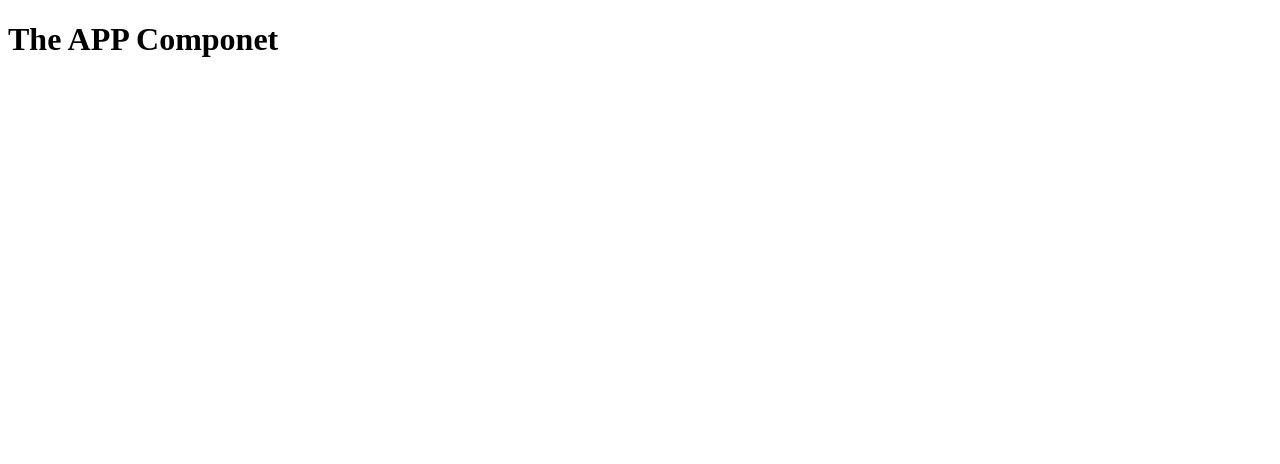
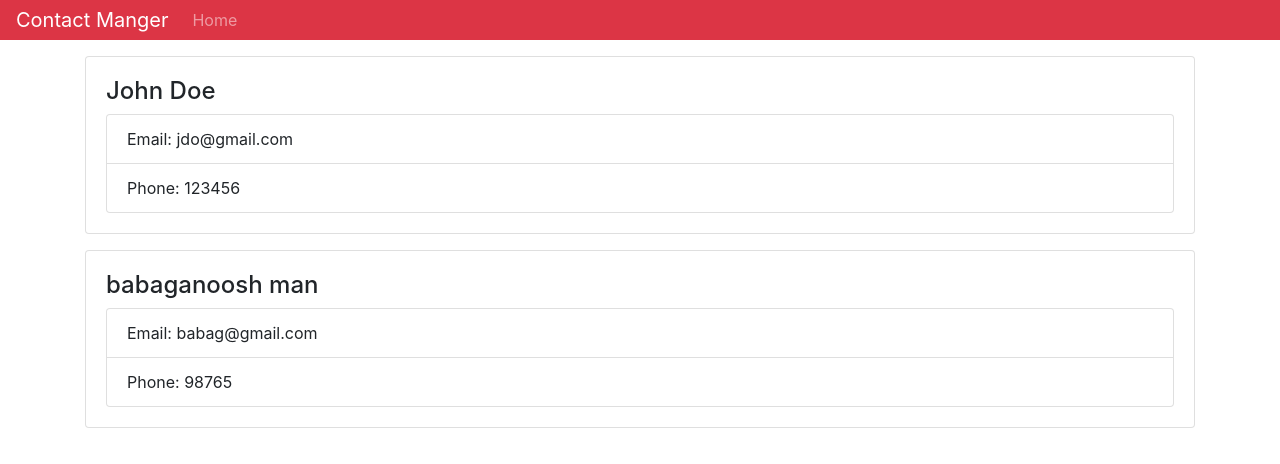
Before and after one commit to seppar93/contact-manger, a React (Create React App) app: page / in a window 1280 px wide. Shown: the top 464 px of the page. Built offline with nearby package versions, Linux system fonts and the light colour scheme.

Commit message:
content setup

```diff
--- a/package.json
+++ b/package.json
@@ -3,6 +3,7 @@
   "version": "0.1.0",
   "private": true,
   "dependencies": {
+    "bootstrap": "^4.1.3",
     "react": "^16.5.2",
     "react-dom": "^16.5.2",
     "react-scripts": "2.0.5"
--- a/src/App.js
+++ b/src/App.js
@@ -1,13 +1,32 @@
 import React, { Component } from "react";
-// import logo from './logo.svg';
+import Contact from "./components/Contact";
+import Header from "./components/Header";
+import "bootstrap/dist/css/bootstrap.min.css";
 import "./App.css";
 
 class App extends Component {
   render() {
+    // we can put any type of JS we want here
+
+    // how react looks
+    // return createElement(
+    //   "div",
+    //   {className="App"},
+    //   React.createElement("h1", null, "The App Component")
+    // )
     return (
       // you can return only one div
+
       <div className="App">
-        <h1> The APP Componet</h1>
+        <Header /> {/* we added a default prop */}
+        <div className="container">
+          <Contact name="John Doe" email="jdo@gmail.com" phone="123456" />
+          <Contact
+            name="babaganoosh man"
+            email="babag@gmail.com"
+            phone="98765"
+          />
+        </div>
       </div>
     );
   }
--- /dev/null
+++ b/src/components/Contact.js
@@ -0,0 +1,29 @@
+import React, { Component } from "react";
+import PropTypes from "prop-types";
+
+class Contact extends Component {
+  // static propTypes = {
+  //   name: PropTypes.string.isRequired,
+  //   email: PropTypes.string.isRequired,
+  //   phone: PropTypes.string.isRequired
+  // };
+  render() {
+    const { name, email, phone } = this.props;
+    return (
+      <div className="card card-body mb-3">
+        <h4> {name} </h4>
+        <ul className="list-group">
+          <li className="list-group-item"> Email: {email} </li>
+          <li className="list-group-item"> Phone: {phone} </li>
+        </ul>
+      </div>
+    );
+  }
+}
+Contact.propTypes = {
+  name: PropTypes.string.isRequired,
+  email: PropTypes.string.isRequired,
+  phone: PropTypes.string.isRequired
+};
+
+export default Contact;
--- /dev/null
+++ b/src/components/Header.js
@@ -0,0 +1,38 @@
+import React from "react";
+import PropTypes from "prop-types";
+
+const Header = props => {
+  const { branding } = props;
+  return (
+    <nav className="navbar navbar-expand-sm navbar-dark bg-danger mb-3 py-0">
+      <a href="/" className="navbar-brand">
+        {branding}
+      </a>
+      <div>
+        <ul className="navbar-nav mr-auto">
+          <li className="nav-item">
+            <a href="/" className="nav-link">
+              Home
+            </a>
+          </li>
+        </ul>
+      </div>
+    </nav>
+    // <div>
+    //   <h1 style={headingStyle}> {branding}</h1>
+    // </div>
+  );
+};
+Header.defaultProps = {
+  branding: "Contact Manger"
+};
+
+Header.propTypes = {
+  branding: PropTypes.string.isRequired // prop type
+};
+
+const headingStyle = {
+  color: "red",
+  fontSize: "50px"
+};
+export default Header;
```
Also changed, not shown: 1 other file (tests, documents, lock files or other folders).
